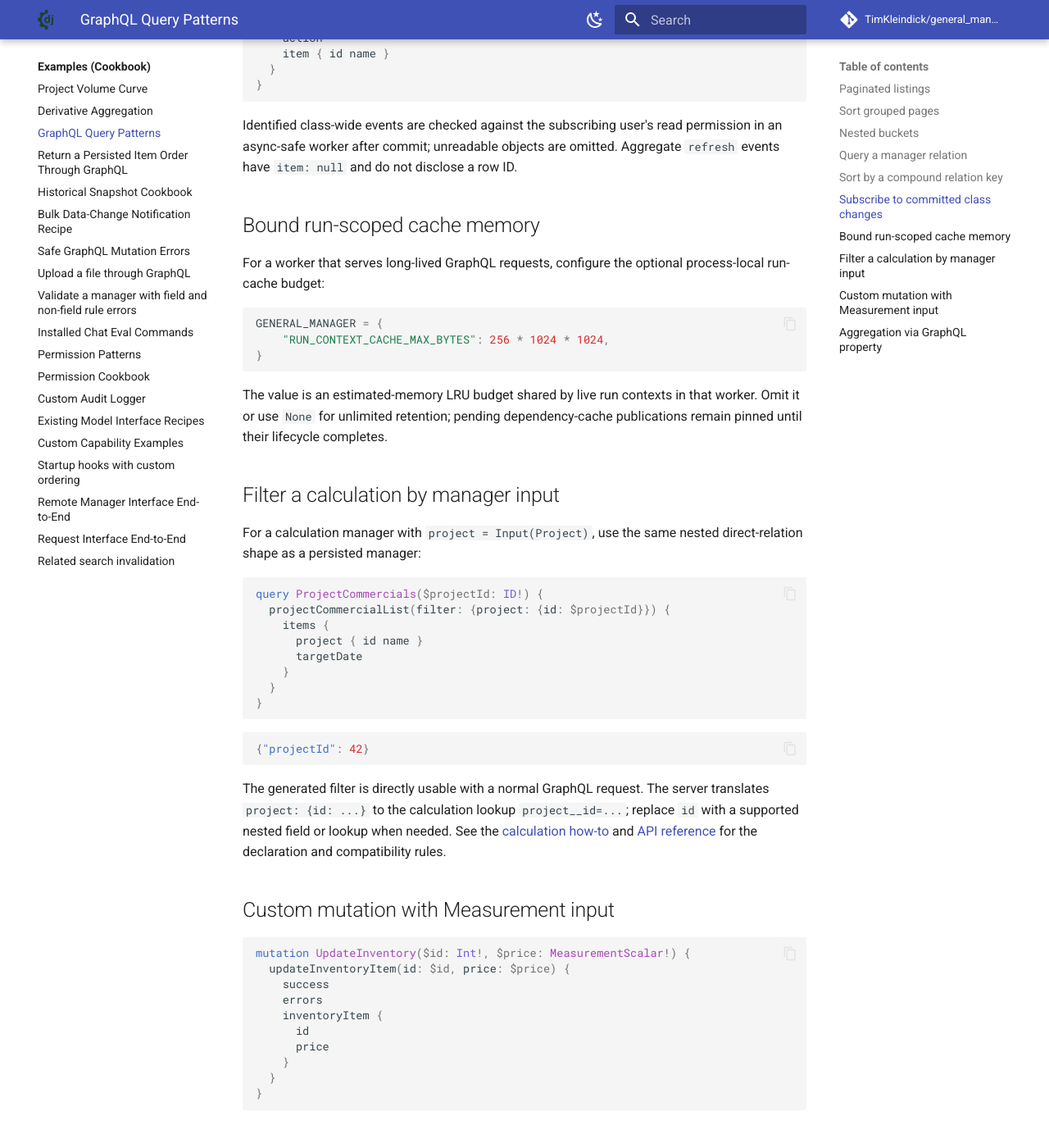
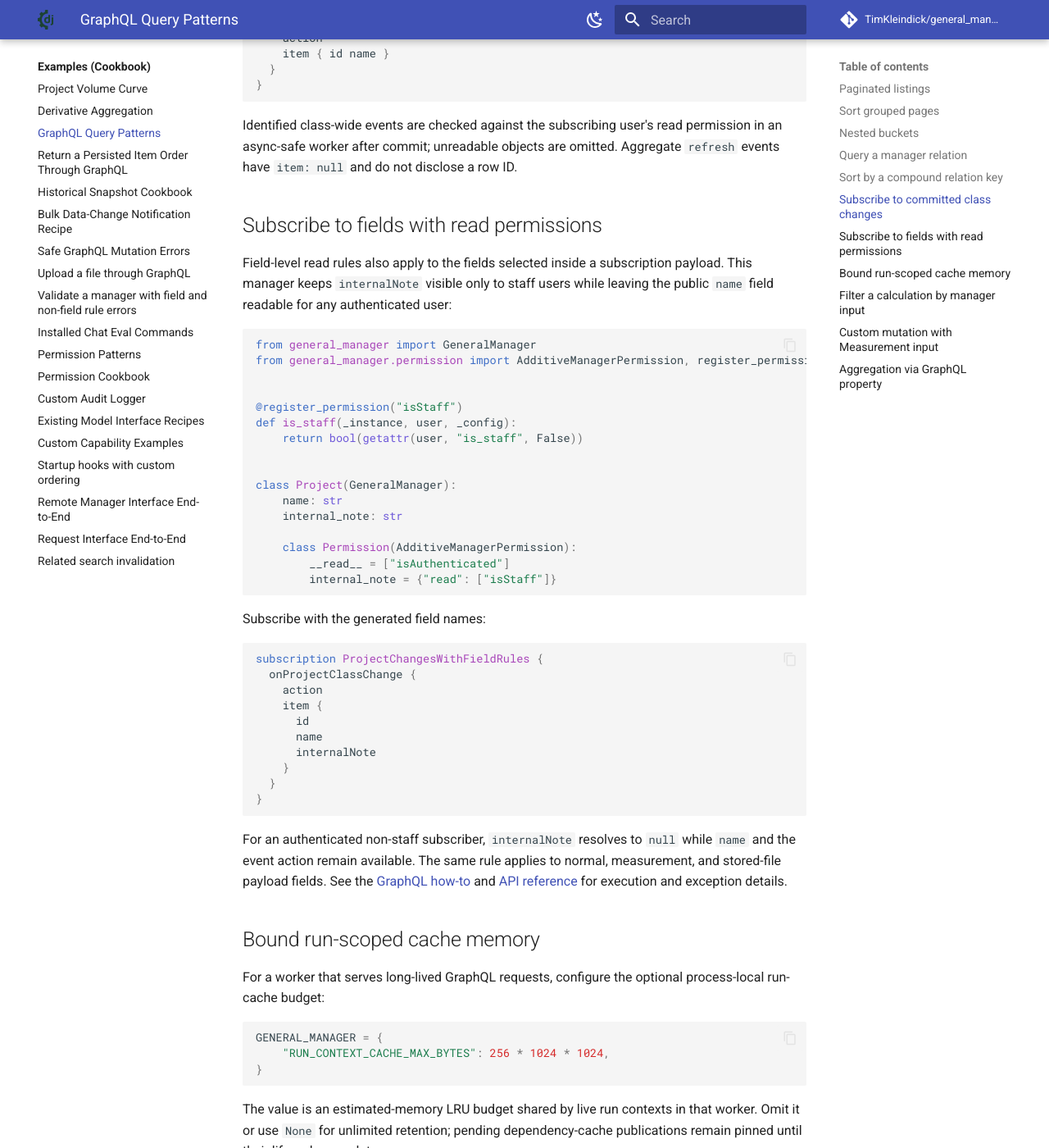
Before and after one commit to TimKleindick/general_manager, an MkDocs documentation site: the page built from docs/examples/graphql_queries.md, in a window 1280 px wide and 1400 px high, scrolled down 2765 px. Shown: the whole window at 82% size. Built offline with MkDocs 1.6.1 and Material for MkDocs 9.7.7, drawn with Linux system fonts in a browser that asks for light colours; comment, search, counter and statistics services are not loaded.

Commit message:
docs: document async-safe subscription field permissions

````diff
--- a/docs/examples/graphql_queries.md
+++ b/docs/examples/graphql_queries.md
@@ -143,6 +143,53 @@ Identified class-wide events are checked against the subscribing user's read
 permission in an async-safe worker after commit; unreadable objects are omitted.
 Aggregate `refresh` events have `item: null` and do not disclose a row ID.
 
+## Subscribe to fields with read permissions
+
+Field-level read rules also apply to the fields selected inside a subscription
+payload. This manager keeps `internalNote` visible only to staff users while
+leaving the public `name` field readable for any authenticated user:
+
+```python
+from general_manager import GeneralManager
+from general_manager.permission import AdditiveManagerPermission, register_permission
+
+
+@register_permission("isStaff")
+def is_staff(_instance, user, _config):
+    return bool(getattr(user, "is_staff", False))
+
+
+class Project(GeneralManager):
+    name: str
+    internal_note: str
+
+    class Permission(AdditiveManagerPermission):
+        __read__ = ["isAuthenticated"]
+        internal_note = {"read": ["isStaff"]}
+```
+
+Subscribe with the generated field names:
+
+```graphql
+subscription ProjectChangesWithFieldRules {
+  onProjectClassChange {
+    action
+    item {
+      id
+      name
+      internalNote
+    }
+  }
+}
+```
+
+For an authenticated non-staff subscriber, `internalNote` resolves to `null`
+while `name` and the event action remain available. The same rule applies to
+normal, measurement, and stored-file payload fields. See the
+[GraphQL how-to](../howto/expose_via_graphql.md#protect-subscription-payload-fields)
+and [API reference](../api/graphql.md#subscription-field-authorization) for
+execution and exception details.
+
 ## Bound run-scoped cache memory
 
 For a worker that serves long-lived GraphQL requests, configure the optional
````
Also changed, not shown: docs/api/graphql.md (+33 -0 lines), docs/howto/expose_via_graphql.md (+38 -0 lines).
